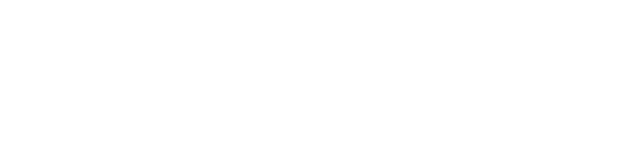
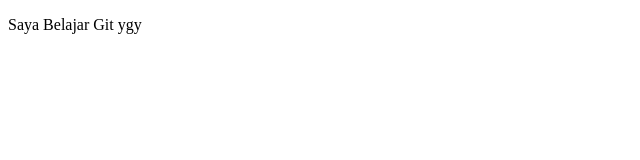
Before and after one commit to Zirjy/ProjectLatihan, a plain HTML site: page index.html in a window 1280 px wide. Shown: the whole page, without its empty margins (0-640 px from the left). Drawn offline with Linux system fonts and the light colour scheme.

Commit message:
Berhasil Menambahkan Kalimat

```diff
--- a/index.html
+++ b/index.html
@@ -7,6 +7,6 @@
     <title>Document</title>
 </head>
 <body>
-
+    <p>Saya Belajar Git ygy</p>
 </body>
 </html>
```
